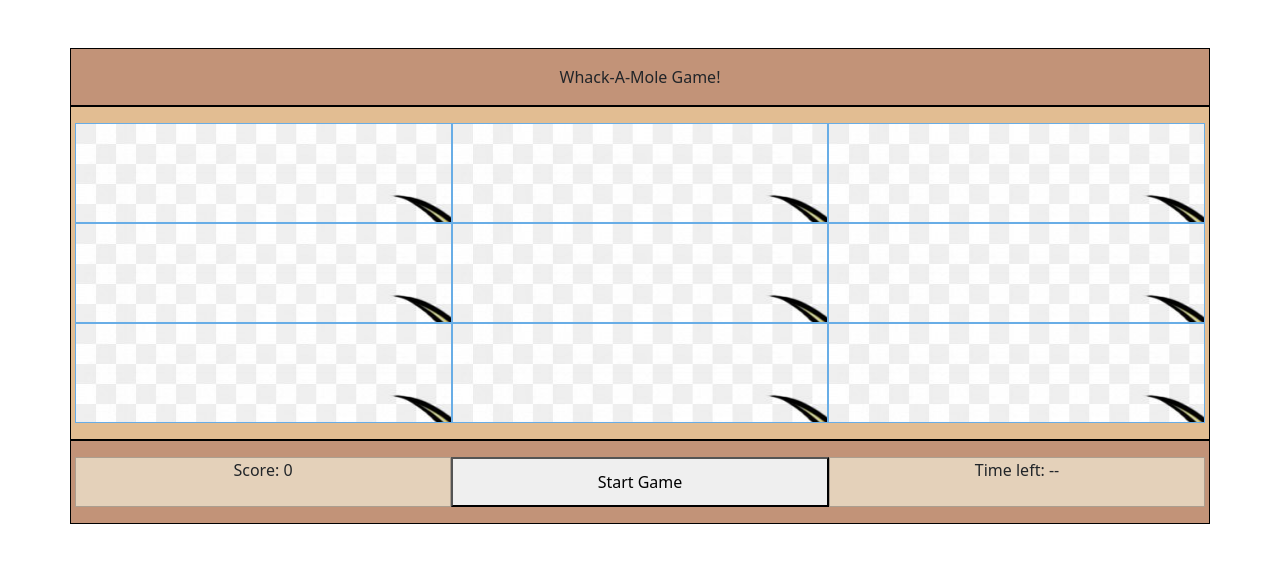
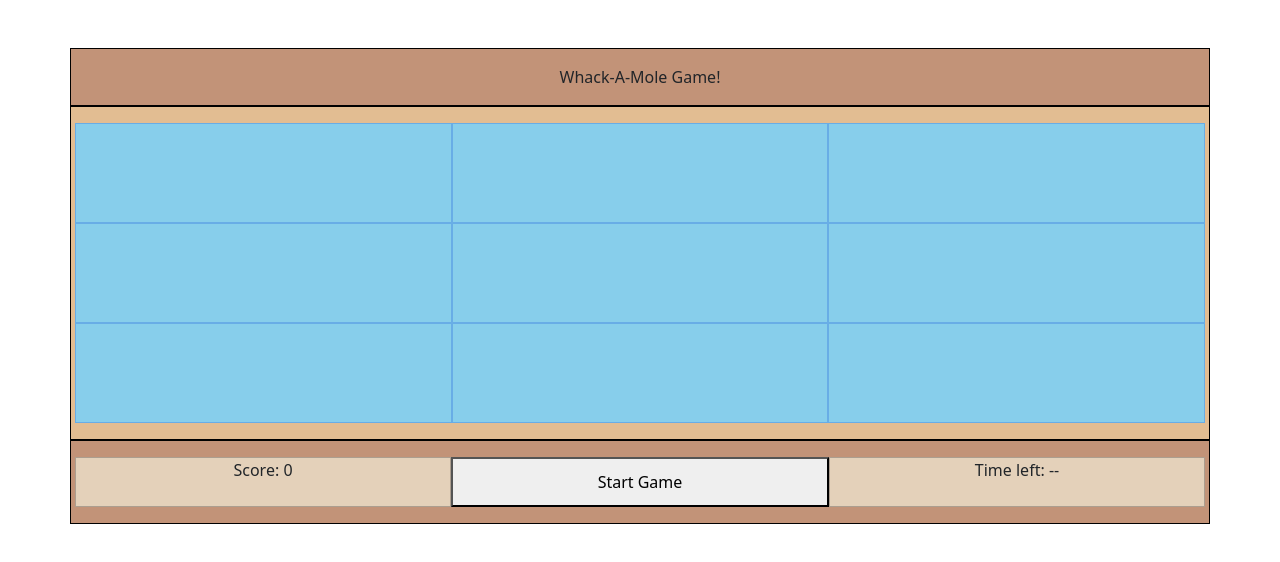
Before and after one commit to sina2022/MoleBros, a plain HTML site: page index.html in a window 1280 px wide. Drawn offline with nearby package versions, Linux system fonts and the light colour scheme.

Commit message:
Update style.css

```diff
--- a/style.css
+++ b/style.css
@@ -22,7 +22,6 @@ footer {
   height: 100px;
   border: 1px solid rgb(104, 173, 230);
   background-color: skyblue;
-  background-image: url("Photos/diglett.png");
 }
 
 #pointCount {
@@ -49,7 +48,6 @@ footer {
 .mole {
   background: url("/Photos/diglett.jpg") bottom center no-repeat;
   background-size: 35%;
-  position: absolute;
   top: 100%;
   width: 100%;
   height: 100%;
@@ -78,11 +76,11 @@ footer {
   top: 0;
 }
 
-.mole {
+/*.mole {
   background-image: url("Photos/diglett.png");
   background-size: contain;
   background-position: 50%;
   background-repeat: no-repeat;
   justify-content: center;
   /*display: none;*/
-}
+}*/
```
